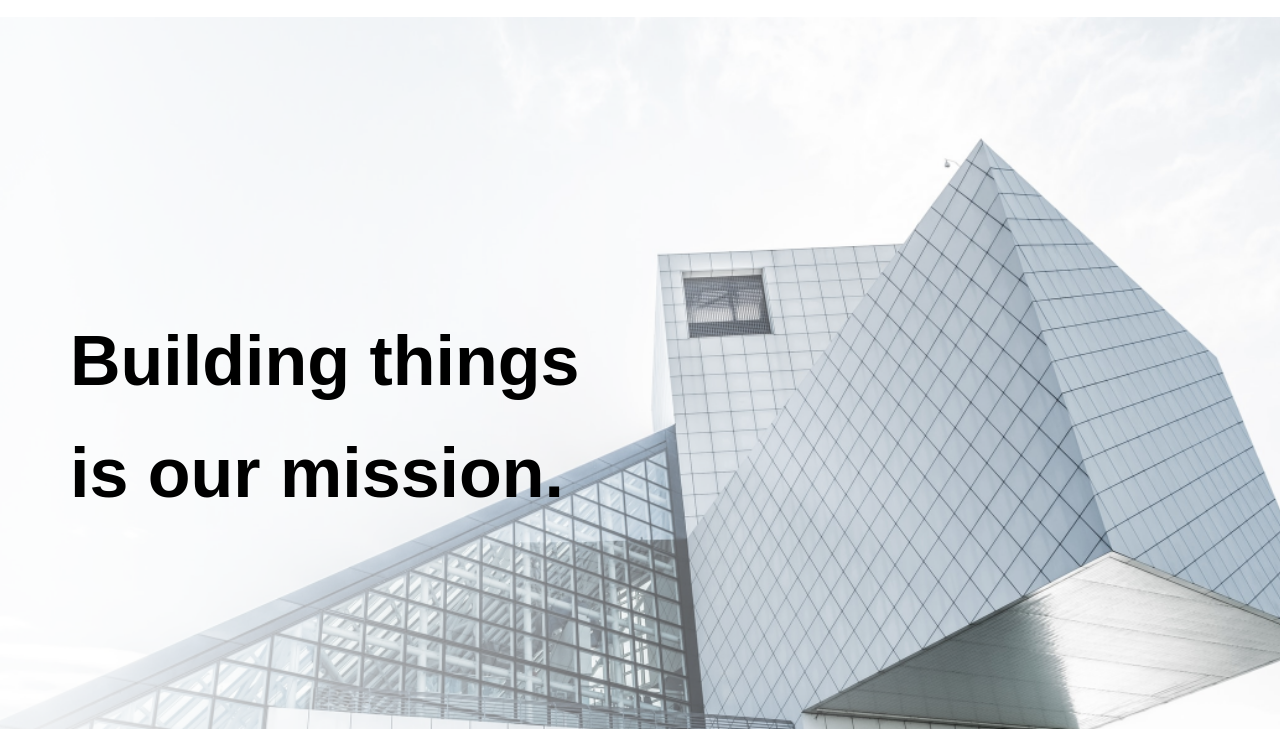
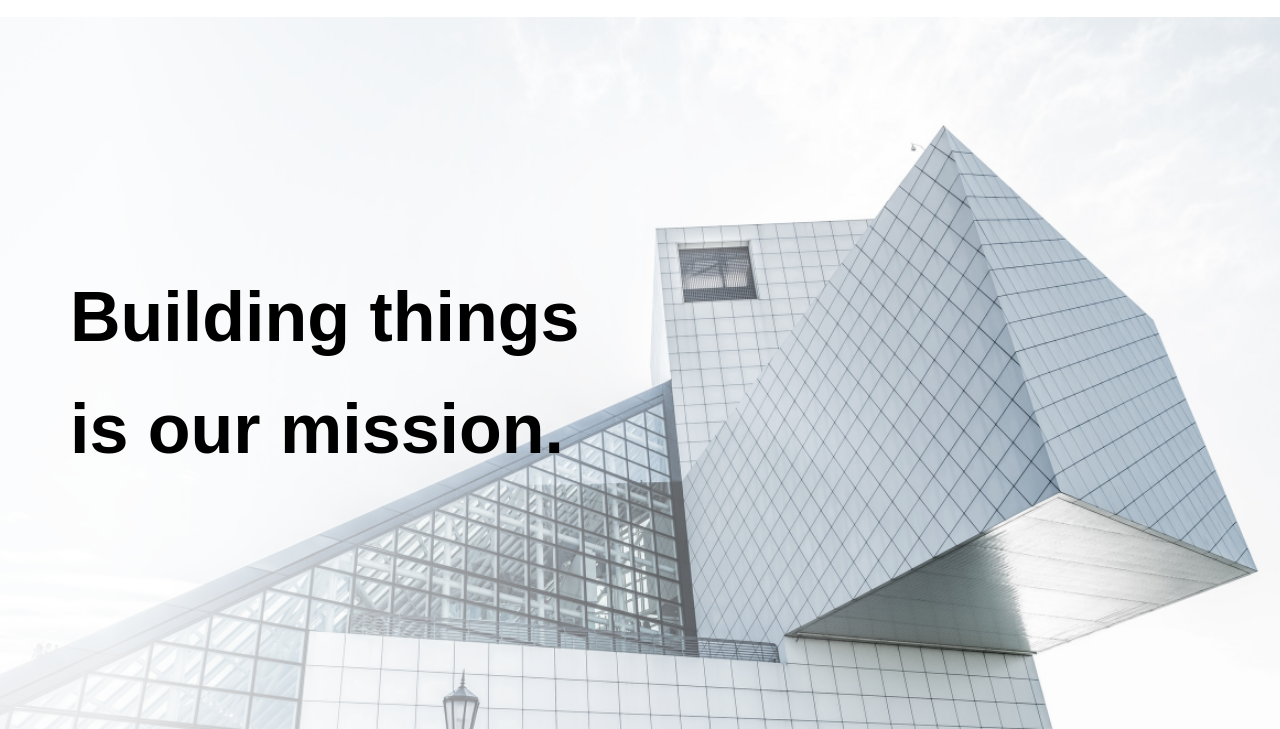
Before and after one commit to wedadosama/The_Box, a plain HTML site: page index.html in a window 1280 px wide. Shown: the part 71-800 px from the top of the page. Drawn offline with Linux system fonts and the light colour scheme.

Commit message:
Fix padding issu

```diff
--- a/assets/styles/main.css
+++ b/assets/styles/main.css
@@ -46,7 +46,7 @@ body {
   }
 }
 section{
-  padding:50px;
+  padding:50px 0;
 }
 .flex {
   display: flex;
@@ -141,7 +141,7 @@ header nav ul li:last-child a {
   }
 }
 .hero {
-  height: 100vh;
+  height: calc(100vh - 88px);
   background-image: url(../images/hero.webp);
   background-size: cover;
   background-position: center;
```
